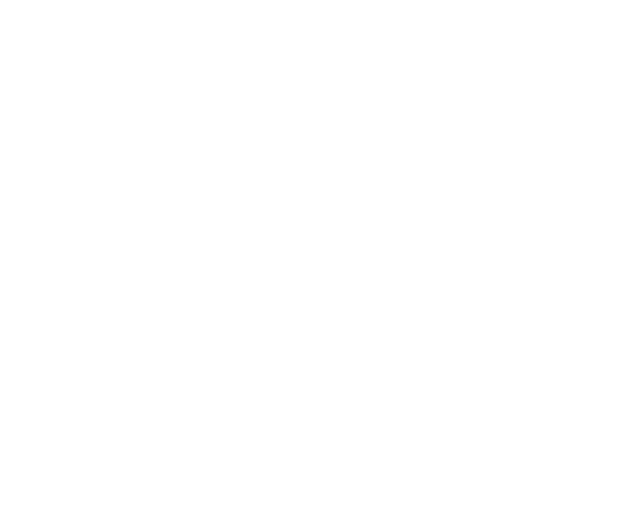
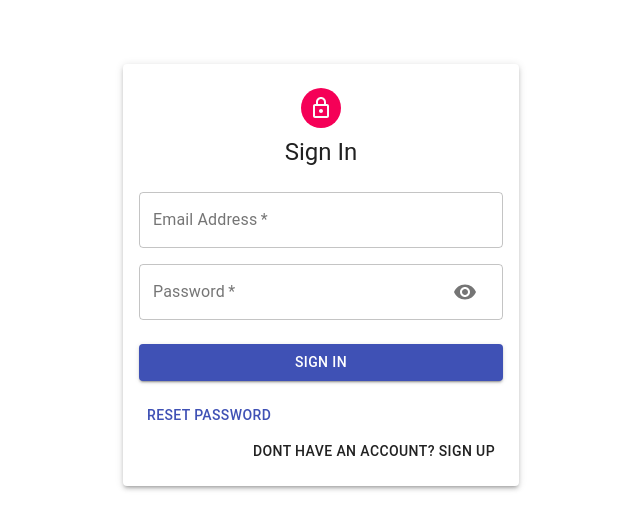
Before and after one commit to dickenzoh/TPN-Mern-stack-Test-Project, a React (Create React App) app in the folder client/: page /auth in a window 1280 px wide. Before the commit this address had no page. Shown: the top 530 px of the page, without its empty margins (319-959 px from the left). Built offline with nearby package versions, Linux system fonts and the light colour scheme.

Commit message:
added the authentication form

```diff
--- a/client/src/App.js
+++ b/client/src/App.js
@@ -6,6 +6,7 @@
 import PageTwo from "./Pages/PageTwo/PageTwo";
 import ProfilePage from "./Pages/ProfilePage/ProfilePage";
 import AdminPage from "./Pages/AdminPage/AdminPage";
+import Auth from "./Pages/Auth/Auth";
 
 const App = () => {
   return (
@@ -13,6 +14,7 @@
       <Container maxWidth="xl">
         <Routes>
           <Route path="/" exact element={<PageOne />} />
+          <Route path="/auth" exact element={<Auth />} />
           <Route path="/pagedual" exact element={<PageDual />} />
           <Route path="/pagetwo" exact element={<PageTwo />} />
           <Route path="/admin" exact element={<AdminPage />} />
--- a/client/src/Pages/Auth/Auth.js
+++ b/client/src/Pages/Auth/Auth.js
@@ -1,7 +1,136 @@
-import React from "react";
+import {
+  Avatar,
+  Button,
+  Container,
+  Grid,
+  Paper,
+  Typography,
+} from "@material-ui/core";
+import React, { useState } from "react";
+import LockOutlinedIcon from "@material-ui/icons/LockOutlined";
+import useStyles from "./styles";
+import Input from "./Input";
+import Icon from "./icon";
+
+const initialState = {
+  firstName: "",
+  lastName: "",
+  email: "",
+  password: "",
+  confirmPassword: "",
+};
 
 const Auth = () => {
-  return <div>Login Page</div>;
+  const [showPassword, setShowPassword] = useState(false);
+  const [isSignup, setIsSignup] = useState(false);
+  const [formData, setFormData] = useState(initialState);
+  const [emailForReset, setEmailForReset] = useState("");
+  const classes = useStyles();
+
+  const handleChange = (e) => {
+    setFormData({ ...formData, [e.target.name]: e.target.value });
+  };
+
+  const handleShowPassword = () =>
+    setShowPassword((prevShowPass) => !prevShowPass);
+
+  const switchMode = () => {
+    setIsSignup((prevIsSignup) => !prevIsSignup);
+    setShowPassword(false);
+  };
+
+  const handleSubmit = () => {
+    console.log("User logged in");
+    console.log(formData);
+  };
+
+  const handleResetPassword = () => {
+    // Code to handle resetting password
+    console.log("Resetting password for", emailForReset);
+  };
+
+  return (
+    <Container component="main" maxWidth="xs">
+      <Paper className={classes.paper} elevation={3}>
+        <Avatar className={classes.avatar}>
+          <LockOutlinedIcon />
+        </Avatar>
+        <Typography variant="h5">{isSignup ? "Sign Up" : "Sign In"}</Typography>
+        <form className={classes.form} onSubmit={handleSubmit}>
+          <Grid container spacing={2}>
+            {isSignup && (
+              <>
+                <Input
+                  name="firstName"
+                  label="First Name"
+                  handleChange={handleChange}
+                  autoFocus
+                  half
+                />
+                <Input
+                  name="lastName"
+                  label="Last Name"
+                  handleChange={handleChange}
+                  half
+                />
+              </>
+            )}
+            <Input
+              name="email"
+              label="Email Address"
+              handleChange={handleChange}
+              type="email"
+            />
+            <Input
+              name="password"
+              label="Password"
+              handleChange={handleChange}
+              type={showPassword ? "text" : "password"}
+              handleShowPassword={handleShowPassword}
+            />
+            {isSignup && (
+              <Input
+                name="confirmPassword"
+                label="Confirm Password"
+                handleChange={handleChange}
+                type={showPassword ? "text" : "password"}
+                handleShowPassword={handleShowPassword}
+              />
+            )}
+          </Grid>
+          <Button
+            type="submit"
+            fullWidth
+            variant="contained"
+            color="primary"
+            className={classes.submit}
+          >
+            {isSignup ? "Sign Up" : "Sign In"}
+          </Button>
+          {!isSignup && (
+            <Grid item xs={12}>
+              <Button
+                variant="text"
+                color="primary"
+                onClick={() => setEmailForReset(formData.email)}
+              >
+                Reset Password
+              </Button>
+            </Grid>
+          )}
+          <Grid container justifyContent="flex-end">
+            <Grid item>
+              <Button onClick={switchMode}>
+                {isSignup
+                  ? "Already have an account? Sign In"
+                  : "Dont have an account? Sign Up"}
+              </Button>
+            </Grid>
+          </Grid>
+        </form>
+      </Paper>
+    </Container>
+  );
 };
 
 export default Auth;
--- /dev/null
+++ b/client/src/Pages/Auth/Input.js
@@ -0,0 +1,47 @@
+import React from "react";
+import { Grid, IconButton, InputAdornment, TextField } from "@material-ui/core";
+import Visibility from "@material-ui/icons/Visibility";
+import VisibilityOff from "@material-ui/icons/VisibilityOff";
+
+const Input = ({
+  name,
+  half,
+  handleChange,
+  label,
+  autoFocus,
+  type,
+  handleShowPassword,
+}) => {
+  const [text, onChangeText] = React.useState("Useless Text");
+  const [number, onChangeNumber] = React.useState("");
+
+  return (
+    <Grid item xs={12} sm={half ? 6 : 12}>
+      <TextField
+        name={name}
+        onChange={handleChange}
+        variant="outlined"
+        required
+        fullWidth
+        label={label}
+        autoFocus={autoFocus}
+        type={type}
+        InputProps={
+          name === "password"
+            ? {
+                endAdornment: (
+                  <InputAdornment position="end">
+                    <IconButton onClick={handleShowPassword}>
+                      {type === "password" ? <Visibility /> : <VisibilityOff />}
+                    </IconButton>
+                  </InputAdornment>
+                ),
+              }
+            : null
+        }
+      />
+    </Grid>
+  );
+};
+
+export default Input;
--- /dev/null
+++ b/client/src/Pages/Auth/icon.js
@@ -0,0 +1,12 @@
+import React from "react";
+
+const icon = () => (
+  <svg style={{ width: "20px", height: "20px" }} viewBox="0 0 24 24">
+    <path
+      fill="currentColor"
+      d="M21.35,11.1H12.18V13.83H18.69C18.36,17.64 15.19,19.27 12.19,19.27C8.36,19.27 5,16.25 5,12C5,7.9 8.2,4.73 12.2,4.73C15.29,4.73 17.1,6.7 17.1,6.7L19,4.72C19,4.72 16.56,2 12.1,2C6.42,2 2.03,6.8 2.03,12C2.03,17.05 6.16,22 12.25,22C17.6,22 21.5,18.33 21.5,12.91C21.5,11.76 21.35,11.1 21.35,11.1V11.1Z"
+    />
+  </svg>
+);
+
+export default icon;
--- /dev/null
+++ b/client/src/Pages/Auth/styles.js
@@ -0,0 +1,30 @@
+import { makeStyles } from "@material-ui/core/styles";
+
+export default makeStyles((theme) => ({
+  paper: {
+    marginTop: theme.spacing(8),
+    display: "flex",
+    flexDirection: "column",
+    alignItems: "center",
+    padding: theme.spacing(2),
+  },
+  root: {
+    "& .MuiTextField-root": {
+      margin: theme.spacing(1),
+    },
+  },
+  avatar: {
+    margin: theme.spacing(1),
+    backgroundColor: theme.palette.secondary.main,
+  },
+  form: {
+    width: "100%", // Fix IE 11 issue.
+    marginTop: theme.spacing(3),
+  },
+  submit: {
+    margin: theme.spacing(3, 0, 2),
+  },
+  googleButton: {
+    marginBottom: theme.spacing(2),
+  },
+}));
```
